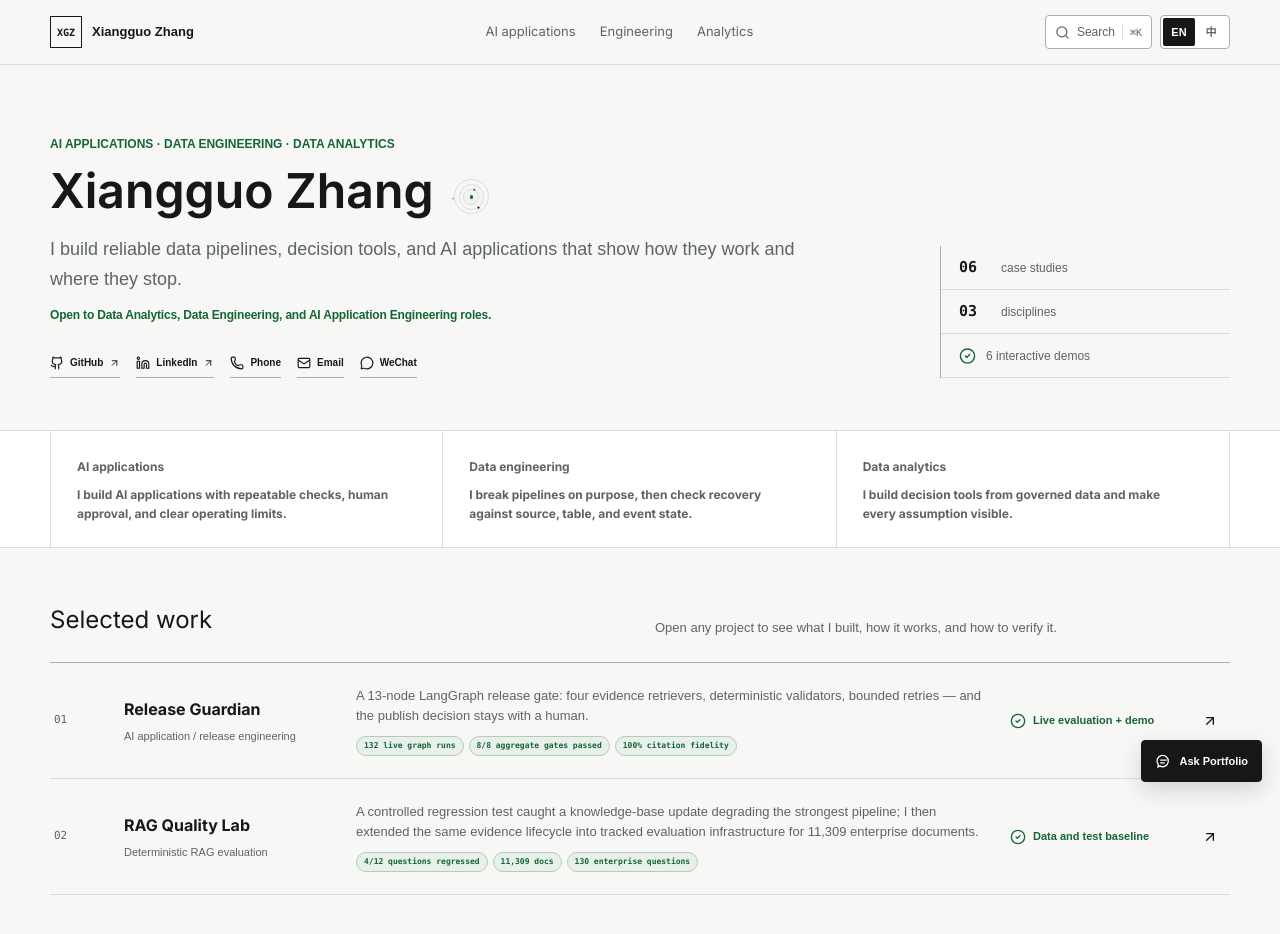
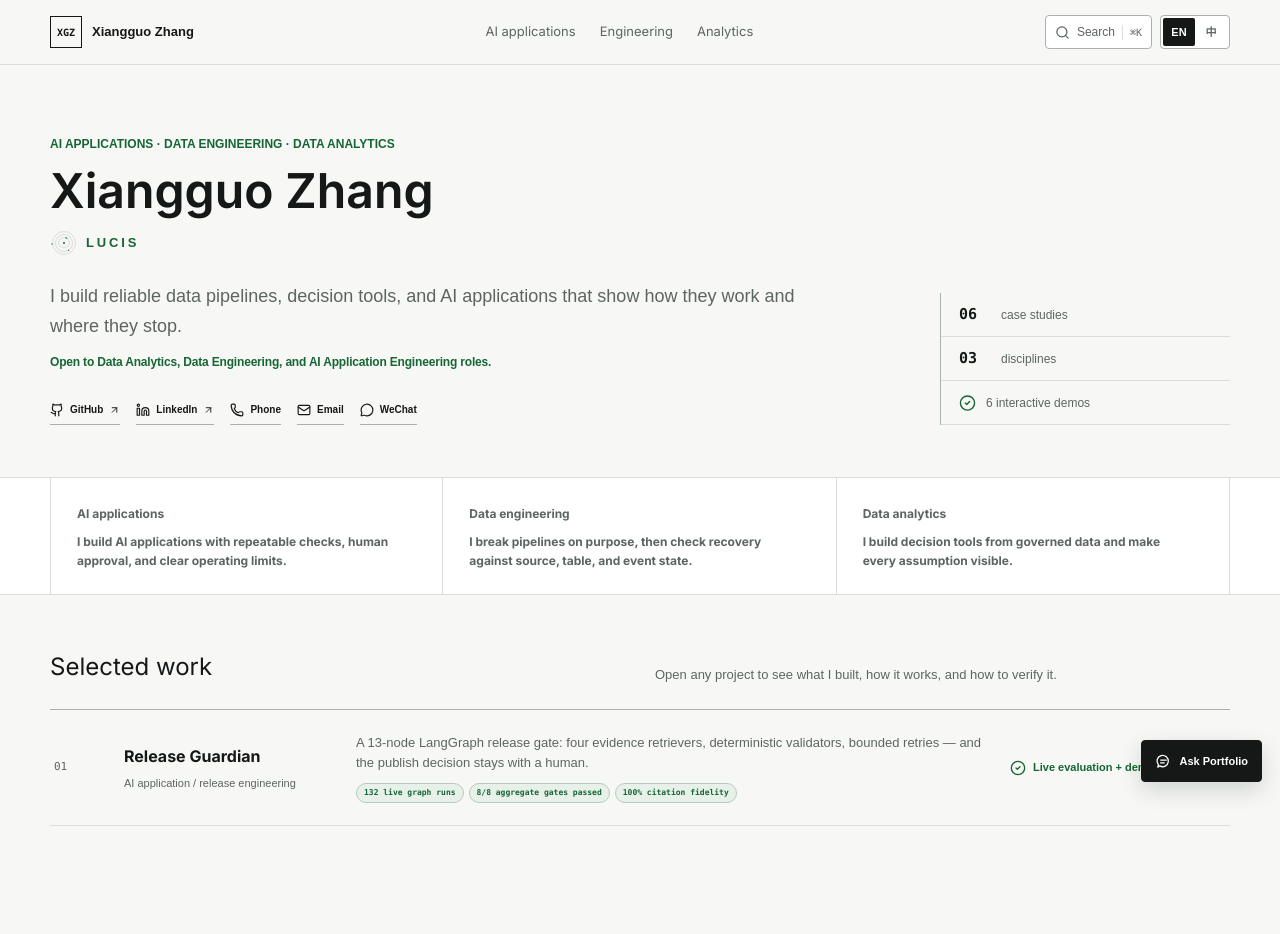
Before and after one commit to LucisZhang/portfolio-site, a Next.js app: page / in a window 1280 px wide. Shown: the top 934 px of the page. Built offline with nearby package versions, Linux system fonts and the light colour scheme.

Commit message:
feat: combine Lucis orbit entrance and landing

```diff
--- a/src/app/page.tsx
+++ b/src/app/page.tsx
@@ -31,7 +31,8 @@ export default function Home() {
       <section className="workspace-head page-shell">
         <div>
           <p className="eyebrow">{locale === "en" ? "AI applications · Data engineering · Data analytics" : "AI 应用 · 数据工程 · 数据分析"}</p>
-          <div className="identity-title"><h1>{locale === "en" ? siteIdentity.name : siteIdentity.chineseName}</h1><LucisOrbit /></div>
+          <div className="identity-title"><h1>{locale === "en" ? siteIdentity.name : siteIdentity.chineseName}</h1></div>
+          <div className="identity-mark"><LucisOrbit /></div>
           <p className="lede">{localize(siteIdentity.positioning, locale)}</p>
           <p className="target-roles">{dict.targetRoles}</p>
           <div className="identity-links" id="contact" style={{ scrollMarginTop: 92 }} aria-label={locale === "en" ? "Contact and profiles" : "联系方式与主页"}>
--- a/src/components/LucisOrbit.tsx
+++ b/src/components/LucisOrbit.tsx
@@ -3,10 +3,10 @@
 import { useEffect, useRef, useState, type CSSProperties } from "react";
 import { useI18n } from "@/lib/i18n";
 
-const sessionKey = "lucis-orbit-seen-v3";
+const sessionKey = "lucis-orbit-seen-v5";
 const entranceMs = 2500;
 
-/* One solar system, rendered large (viewport-center overlay) and small (beside the name).
+/* One solar system, rendered large (viewport-center overlay) and small (below the name).
    Sun at the core; three planets stand for AI applications, data engineering, data analytics.
    Readable labels are part of the hero scene only; the final mark stays small and unlabeled. */
 function SolarSystem({ labels }: { labels?: { sun: string; ai: string; engineering: string; analytics: string } }) {
@@ -24,55 +24,73 @@ function SolarSystem({ labels }: { labels?: { sun: string; ai: string; engineeri
   );
 }
 
+type Phase =
+  | { kind: "veil" } // SSR + first paint: opaque paper veil only, no flash of the homepage.
+  | { kind: "flight"; tx: number; ty: number; s: number }
+  | { kind: "done" };
+
 export default function LucisOrbit() {
   const { locale } = useI18n();
-  const markRef = useRef<HTMLDivElement>(null);
-  const [flight, setFlight] = useState<{ tx: number; ty: number; s: number } | null>(null);
+  const emblemRef = useRef<HTMLSpanElement>(null);
+  // Initial state matches SSR exactly: veil up, mark rendered, no system yet.
+  const [phase, setPhase] = useState<Phase>({ kind: "veil" });
 
   useEffect(() => {
+    const done = () => setPhase({ kind: "done" });
     try {
-      if (window.sessionStorage.getItem(sessionKey)) return;
+      if (window.sessionStorage.getItem(sessionKey)) { done(); return; }
+      if (window.matchMedia("(prefers-reduced-motion: reduce)").matches) { done(); return; }
       window.sessionStorage.setItem(sessionKey, "1");
-      const mark = markRef.current;
-      if (!mark) return;
-      const rect = mark.getBoundingClientRect();
+      const emblem = emblemRef.current;
+      if (!emblem) { done(); return; }
+      const rect = emblem.getBoundingClientRect();
       // Keep in sync with the overlay size in lucis-orbit.css (min(64vmin, 420px)).
       const overlaySize = Math.min(Math.min(window.innerWidth, window.innerHeight) * 0.64, 420);
-      const frame = window.requestAnimationFrame(() => setFlight({
+      const frame = window.requestAnimationFrame(() => setPhase({
+        kind: "flight",
         tx: rect.left + rect.width / 2 - window.innerWidth / 2,
         ty: rect.top + rect.height / 2 - window.innerHeight / 2,
         s: rect.width / overlaySize,
       }));
-      const timer = window.setTimeout(() => setFlight(null), entranceMs);
+      const timer = window.setTimeout(done, entranceMs);
       return () => { window.cancelAnimationFrame(frame); window.clearTimeout(timer); };
-    } catch { /* Keep the static symbol when session storage is unavailable. */ }
+    } catch { done(); }
   }, []);
 
+  const flying = phase.kind === "flight";
   return (
     <>
-      {flight ? (
+      {/* No-JS fallback: without hydration the veil would stay opaque forever. The style
+          inside <noscript> applies only when scripting is disabled (RAWTEXT otherwise). */}
+      <noscript>
+        <style>{".lucis-orbit-overlay{display:none!important}"}</style>
+      </noscript>
+      {phase.kind !== "done" ? (
         <div
-          className="lucis-orbit-overlay"
+          className={`lucis-orbit-overlay${flying ? " is-live" : ""}`}
           data-testid="lucis-orbit-overlay"
+          data-phase={phase.kind}
           aria-hidden="true"
-          style={{ "--tx": `${flight.tx}px`, "--ty": `${flight.ty}px`, "--s": flight.s } as CSSProperties}
+          style={flying ? { "--tx": `${phase.tx}px`, "--ty": `${phase.ty}px`, "--s": phase.s } as CSSProperties : undefined}
         >
-          <div className="lucis-orbit-system">
-          <SolarSystem labels={locale === "en"
-            ? { sun: "Lucis", ai: "AI Applications", engineering: "Data Engineering", analytics: "Data Analytics" }
-            : { sun: "Lucis", ai: "AI 应用", engineering: "数据工程", analytics: "数据分析" }} />
-        </div>
+          {flying ? (
+            <div className="lucis-orbit-system">
+              <SolarSystem labels={locale === "en"
+                ? { sun: "Lucis", ai: "AI Applications", engineering: "Data Engineering", analytics: "Data Analytics" }
+                : { sun: "Lucis", ai: "AI 应用", engineering: "数据工程", analytics: "数据分析" }} />
+            </div>
+          ) : null}
         </div>
       ) : null}
       <div
-        ref={markRef}
-        className={`lucis-orbit${flight ? " is-entering" : ""}`}
+        className={`lucis-orbit${flying ? " is-entering" : ""}`}
         data-testid="lucis-orbit"
-        data-entering={flight ? "true" : "false"}
+        data-entering={flying ? "true" : "false"}
         aria-label={locale === "en" ? "Lucis symbol: a small solar system whose three planets stand for AI applications, data engineering, and data analytics" : "Lucis 标记：一个小太阳系，三颗行星分别代表 AI 应用、数据工程与数据分析"}
         role="img"
       >
-        <SolarSystem />
+        <span className="lucis-orbit-emblem" ref={emblemRef} aria-hidden="true"><SolarSystem /></span>
+        <span className="lucis-orbit-wordmark" aria-hidden="true">Lucis</span>
       </div>
     </>
   );
--- a/src/styles/flourishes/lucis-orbit.css
+++ b/src/styles/flourishes/lucis-orbit.css
@@ -1,25 +1,34 @@
 /* Lucis symbol: a small solar system. First session shows it viewport-center at hero
-   scale, then it shrinks — structure intact — into the static mark beside the name.
-   Fixed mark box, transform/opacity only, overlay is pointer-events:none. */
-.lucis-orbit {
-  position: relative;
-  width: 40px;
-  height: 40px;
-  flex: none;
+   scale, then it shrinks — structure intact — into the static mark below the name.
+   The mark is a compact emblem plus the LUCIS wordmark; the overlay is pointer-events:none. */
+.identity-mark { margin-top: 12px; }
+
+.lucis-orbit { display: inline-flex; align-items: center; gap: 8px; }
+
+.lucis-orbit-emblem { position: relative; display: block; width: 28px; height: 28px; flex: none; }
+
+.lucis-orbit-wordmark {
+  font-size: 13px;
+  font-weight: 600;
+  letter-spacing: .22em;
+  text-transform: uppercase;
+  color: var(--gr);
+  line-height: 1;
 }
 
 .lucis-orbit-overlay { position: fixed; inset: 0; z-index: 60; pointer-events: none; }
 
-/* Paper veil isolates the hero scene from the fully-rendered homepage beneath it. */
+/* Paper veil owns the screen first; the solar system fades in on top of it. */
 .lucis-orbit-overlay::before {
   content: "";
   position: absolute; inset: 0;
   background: var(--pa);
-  opacity: 0;
-  animation: lo-veil 2.4s linear both;
+  opacity: 1;
 }
 
-@keyframes lo-veil { 10%, 60% { opacity: .96; } 0%, 88%, 100% { opacity: 0; } }
+.lucis-orbit-overlay.is-live::before { animation: lo-veil 2.4s linear both; }
+
+@keyframes lo-veil { 0%, 60% { opacity: 1; } 88%, 100% { opacity: 0; } }
 
 .lucis-orbit-system {
   position: absolute;
@@ -80,15 +89,15 @@
   transform: translateX(-50%);
   font-weight: 600;
 }
-.lucis-orbit-overlay .lo-sun-tag, .lucis-orbit-overlay .lo-tag { animation: lo-tag 2.4s linear both; }
-.lucis-orbit-overlay .lo-tag { animation: lo-untag 8s linear infinite, lo-tag 2.4s linear both; }
+.lucis-orbit-overlay.is-live .lo-sun-tag, .lucis-orbit-overlay.is-live .lo-tag { animation: lo-tag 2.4s linear both; }
+.lucis-orbit-overlay.is-live .lo-tag { animation: lo-untag 8s linear infinite, lo-tag 2.4s linear both; }
 
 @keyframes lo-untag { to { transform: rotate(calc(-360deg - var(--pa))); } }
 @keyframes lo-tag { 0% { opacity: 0; } 16%, 55% { opacity: 1; } 85%, 100% { opacity: 0; } }
 
 /* Overlay-only motion: planets orbit slowly while the whole system flies to the name. */
-.lucis-orbit-overlay .lo-planet { animation: lo-spin 8s linear infinite; }
-.lucis-orbit-overlay .lucis-orbit-system { animation: lo-fly 2.4s cubic-bezier(.3, .7, .2, 1) both; }
+.lucis-orbit-overlay.is-live .lo-planet { animation: lo-spin 8s linear infinite; }
+.lucis-orbit-overlay.is-live .lucis-orbit-system { animation: lo-fly 2.4s cubic-bezier(.3, .7, .2, 1) both; }
 
 @keyframes lo-spin { to { transform: rotate(calc(var(--pa) + 360deg)); } }
 @keyframes lo-fly {
@@ -100,7 +109,7 @@
 }
 
 .lucis-orbit.is-entering { animation: lo-mark 2.4s linear both; }
-@keyframes lo-mark { 0%, 86% { opacity: 0; } 100% { opacity: 1; } }
+@keyframes lo-mark { 0%, 88% { opacity: 0; } 100% { opacity: 1; } }
 
 @media (prefers-reduced-motion: reduce) {
   .lucis-orbit-overlay { display: none; }
@@ -108,5 +117,6 @@
 }
 
 @media (max-width: 640px) {
-  .lucis-orbit { width: 32px; height: 32px; }
+  .lucis-orbit-emblem { width: 24px; height: 24px; }
+  .lucis-orbit-wordmark { font-size: 11px; }
 }
```
Also changed, not shown: 2 other files (tests, documents, lock files or other folders).
